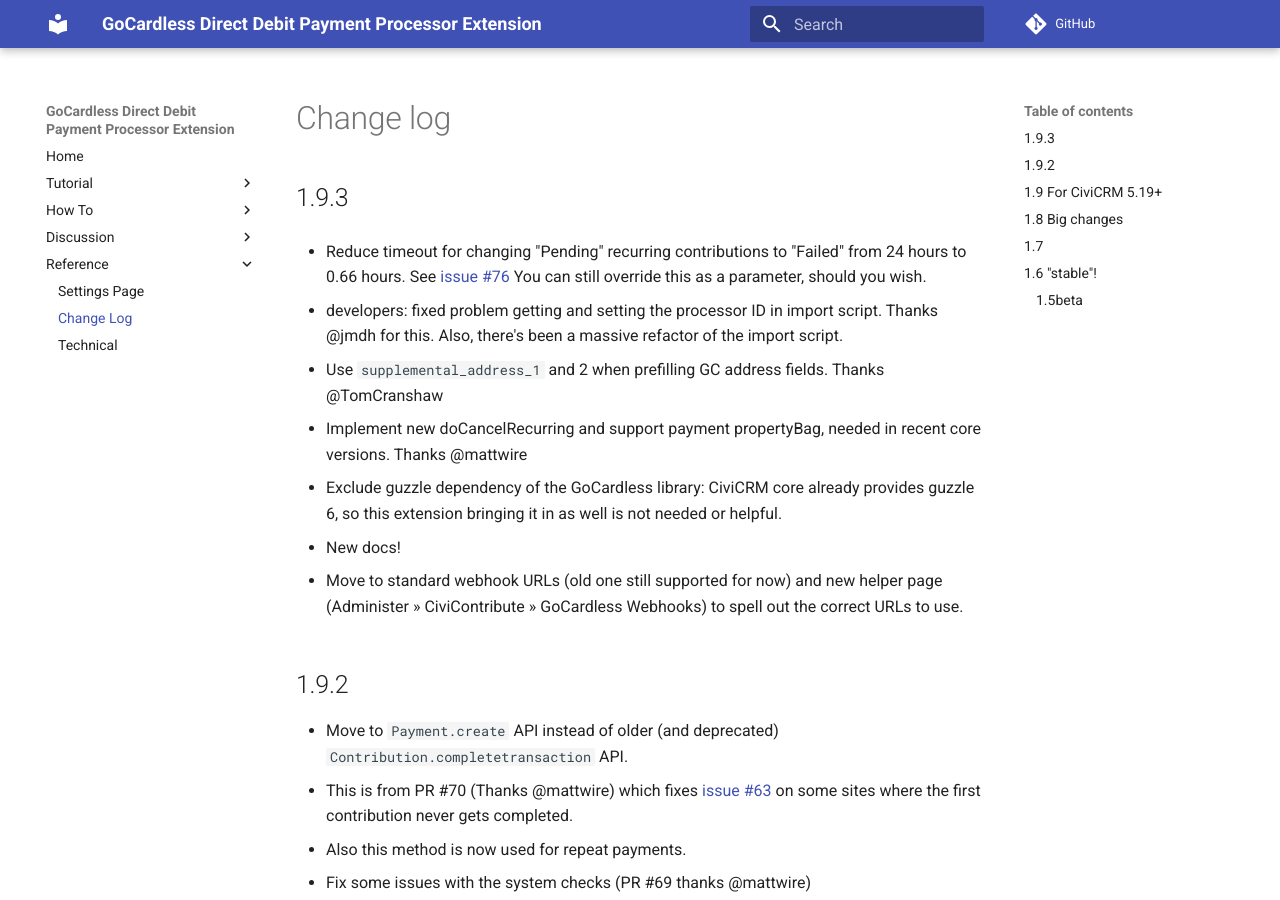
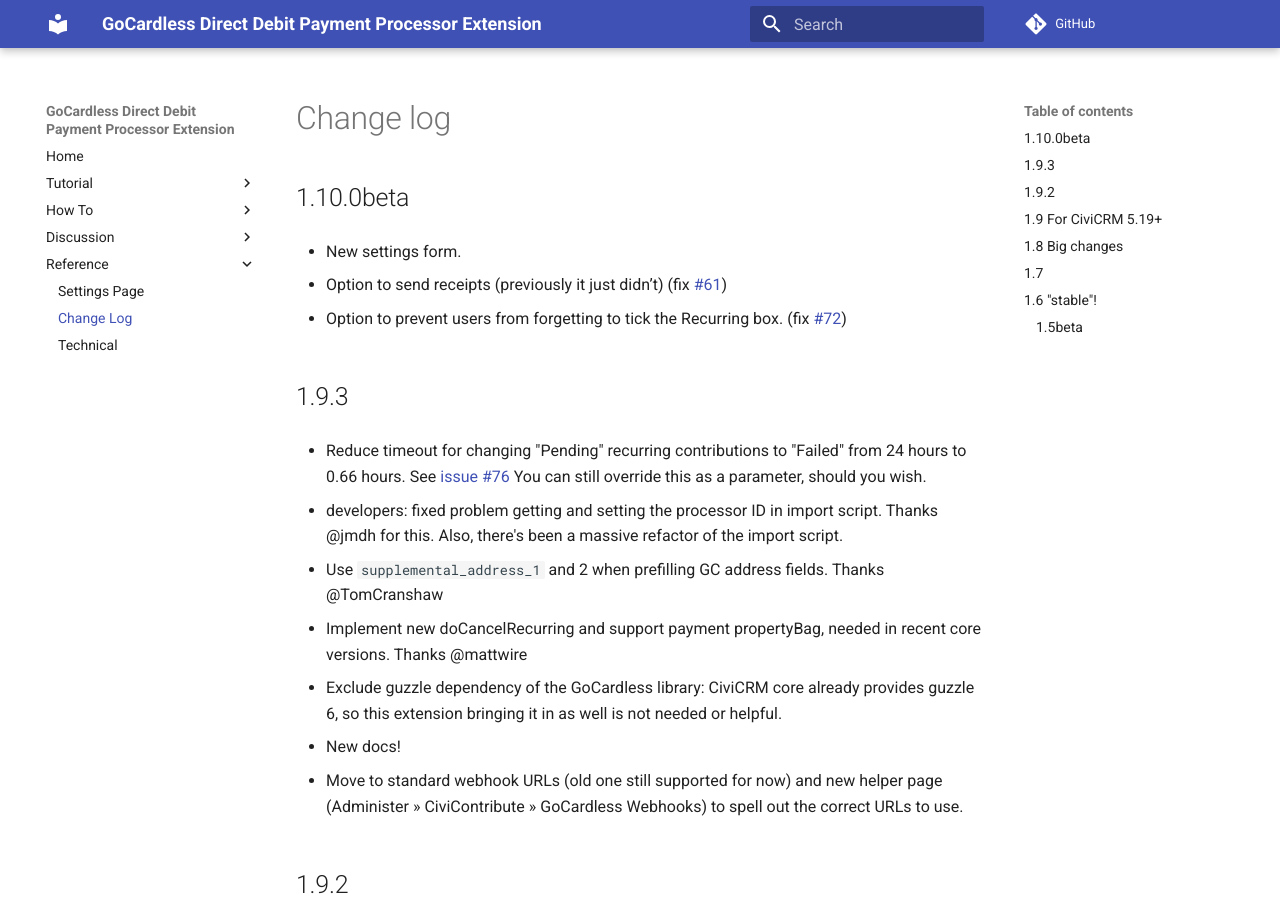
Before and after one commit to artfulrobot/uk.artfulrobot.civicrm.gocardless, an MkDocs documentation site: the page built from docs/reference/changes.md, in a window 1280 px wide and 900 px high. Built offline with MkDocs 1.6.1 and Material for MkDocs 9.7.7, drawn with Linux system fonts in a browser that asks for light colours; comment, search, counter and statistics services are not loaded.

Commit message:
docs: update changelog

```diff
--- a/docs/reference/changes.md
+++ b/docs/reference/changes.md
@@ -1,4 +1,12 @@
 # Change log
+
+## 1.10.0beta
+
+- New settings form.
+
+- Option to send receipts (previously it just didn’t) (fix [#61](https://github.com/artfulrobot/uk.artfulrobot.civicrm.gocardless/issues/61))
+
+- Option to prevent users from forgetting to tick the Recurring box. (fix [#72](https://github.com/artfulrobot/uk.artfulrobot.civicrm.gocardless/issues/72))
 
 ## 1.9.3
 
```
